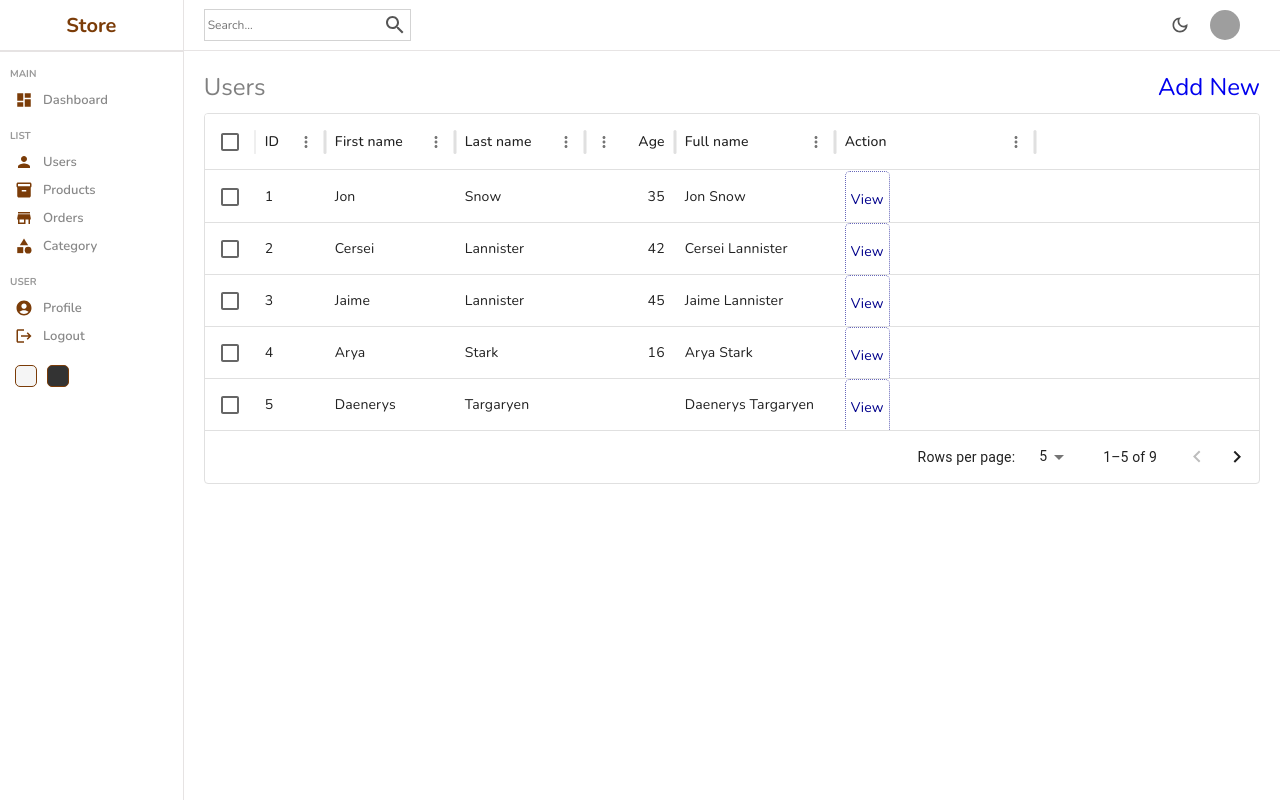
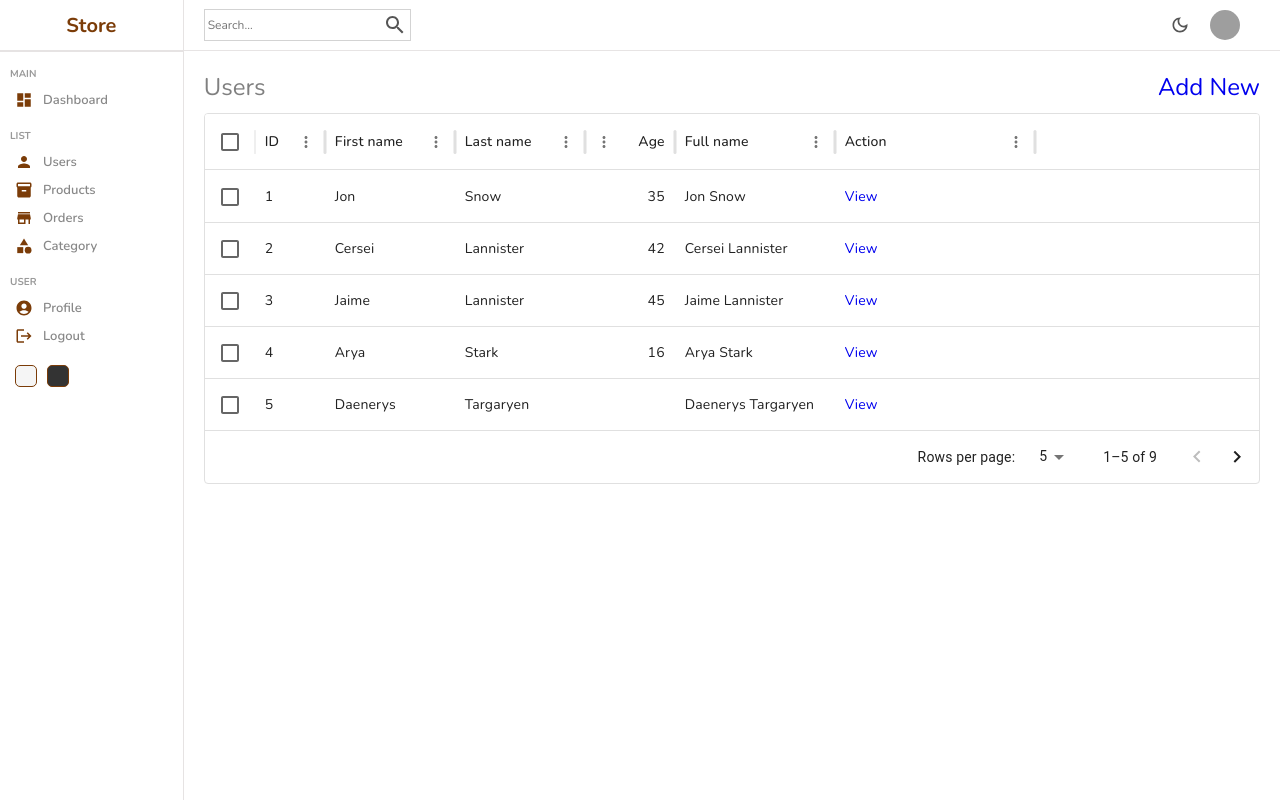
Before and after one commit to RizalReza23/admin-ui, a React (Vite) app: page /users in a window 1280 px wide. Built offline with nearby package versions, Linux system fonts and the light colour scheme; grey boxes are pictures that could not be loaded.

Commit message:
ubah teks di app

```diff
--- a/src/components/datatable/datatable.scss
+++ b/src/components/datatable/datatable.scss
@@ -19,17 +19,4 @@
             cursor: pointer;
         }
     }
-    .cellAction {
-    display: flex;
-    align-items: center;
-    gap: 15px;
-
-    .viewButton {
-      padding: 2px 5px;
-      border-radius: 5px;
-      color: darkblue;
-      border: 1px dotted rgba(0, 0, 139, 0.596);
-      cursor: pointer;
-    }
-  }
 }
```
